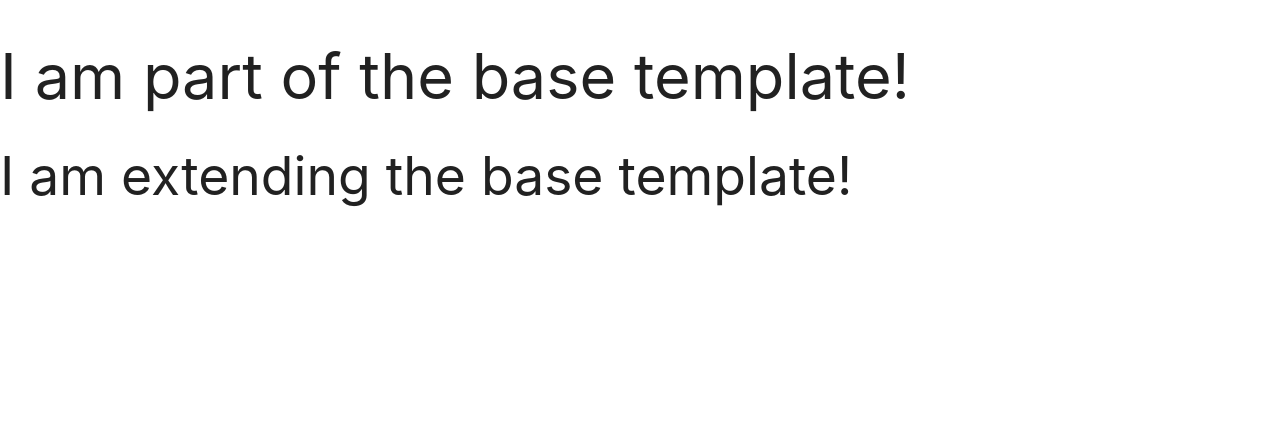
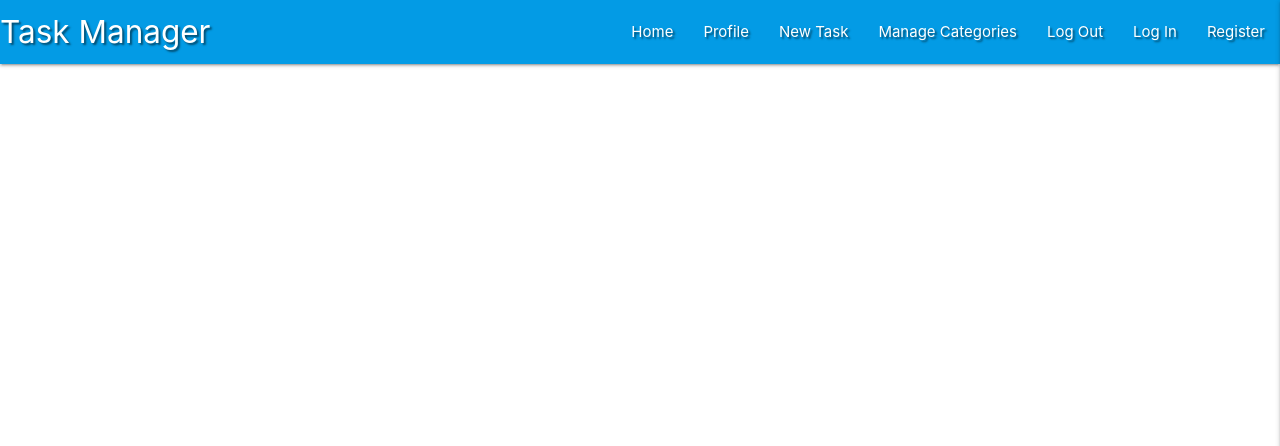
Before and after one commit to steff880/flask-task-manager, a Flask app: page / in a window 1280 px wide. Shown: the top 446 px of the page. Run offline with Flask 2, Linux system fonts and the light colour scheme; data that the repository does not hold is empty; some libraries are stand-ins or nearby versions.

Commit message:
Add Materialize Navbar and Sidenav

```diff
--- a/static/css/style.css
+++ b/static/css/style.css
@@ -0,0 +1,3 @@
+.text-shadow {
+    text-shadow: 2px 2px 2px rgba(0, 0, 0, 0.5);
+}
--- a/static/js/script.js
+++ b/static/js/script.js
@@ -0,0 +1,3 @@
+$(document).ready(function(){
+    $('.sidenav').sidenav({edge: "right"});
+  });
--- a/templates/base.html
+++ b/templates/base.html
@@ -16,8 +16,35 @@
 </head>
 <body>
 
-    <h1>I am part of the base template!</h1>
-
+    <header>
+        <!-- top navbar -->
+        <nav class="nav-extended text-shadow light-blue darken-1">
+            <div class="nav-wrapper">
+                <a href="{{ url_for('get_tasks') }}" class="brand-logo">Task Manager</a>
+                <a href="#" data-target="mobile-demo" class="sidenav-trigger right"><i class="fas fa-bars"></i></a>
+                <ul class="right hide-on-med-and-down">
+                    <li><a href="{{ url_for('get_tasks') }}">Home</a></li>
+                    <li><a href="#">Profile</a></li>
+                    <li><a href="#">New Task</a></li>
+                    <li><a href="#">Manage Categories</a></li>
+                    <li><a href="#">Log Out</a></li>
+                    <li><a href="#">Log In</a></li>
+                    <li><a href="#">Register</a></li>
+                </ul>
+            </div>
+        </nav>
+        <!-- mobile sidenav -->
+        <ul class="sidenav" id="mobile-demo">
+            <li><h4 class="center-align light-blue-text text-darken-4">Task Manager</h4></li>
+            <li><a href="{{ url_for('get_tasks') }}">Home</a></li>
+            <li><a href="#">Profile</a></li>
+            <li><a href="#">New Task</a></li>
+            <li><a href="#">Manage Categories</a></li>
+            <li><a href="#">Log Out</a></li>
+            <li><a href="#">Log In</a></li>
+            <li><a href="#">Register</a></li>
+        </ul>
+    </header>
     {% block content %}
     {% endblock %}
 
--- a/templates/tasks.html
+++ b/templates/tasks.html
@@ -1,7 +1,7 @@
 {% extends "base.html" %}
 {% block content %}
 
-    <h2>I am extending the base template!</h2>
+
 
     {% for task in tasks %}
         {{ task.task_name }}<br>
```
